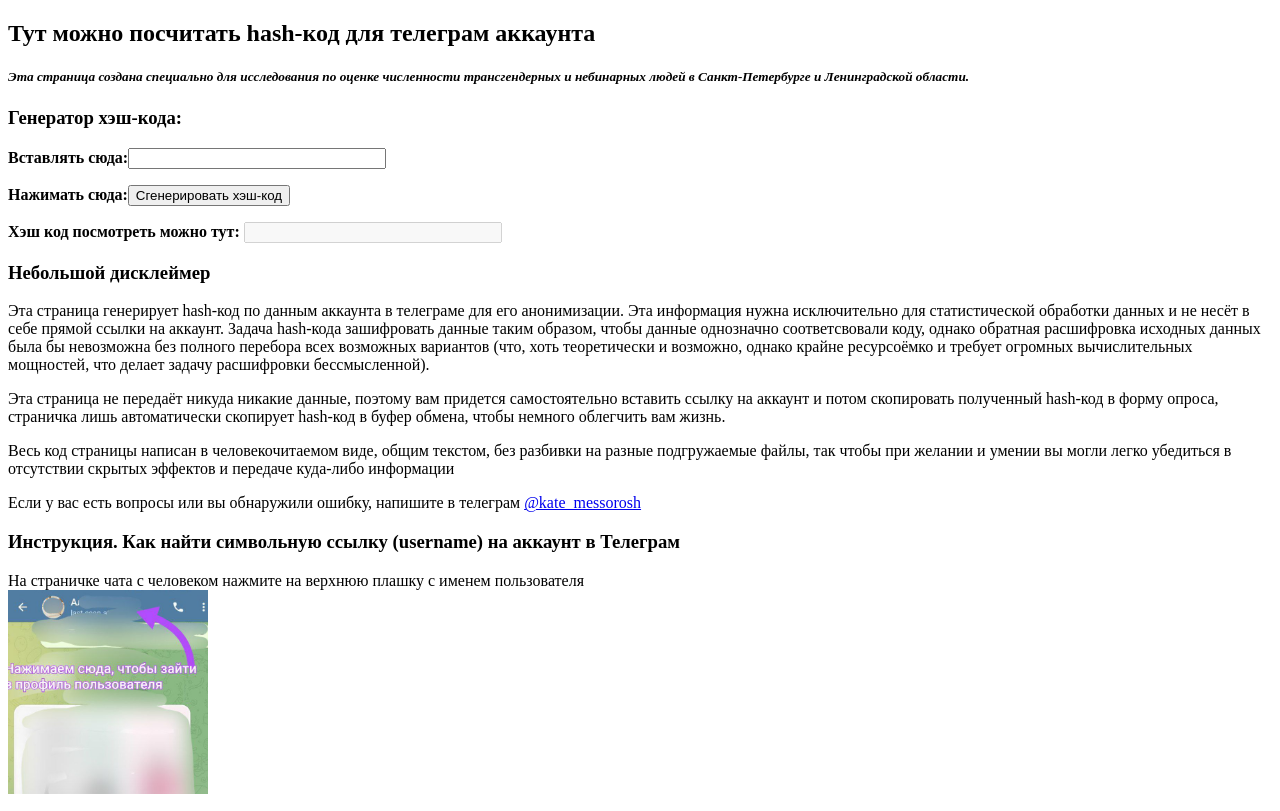
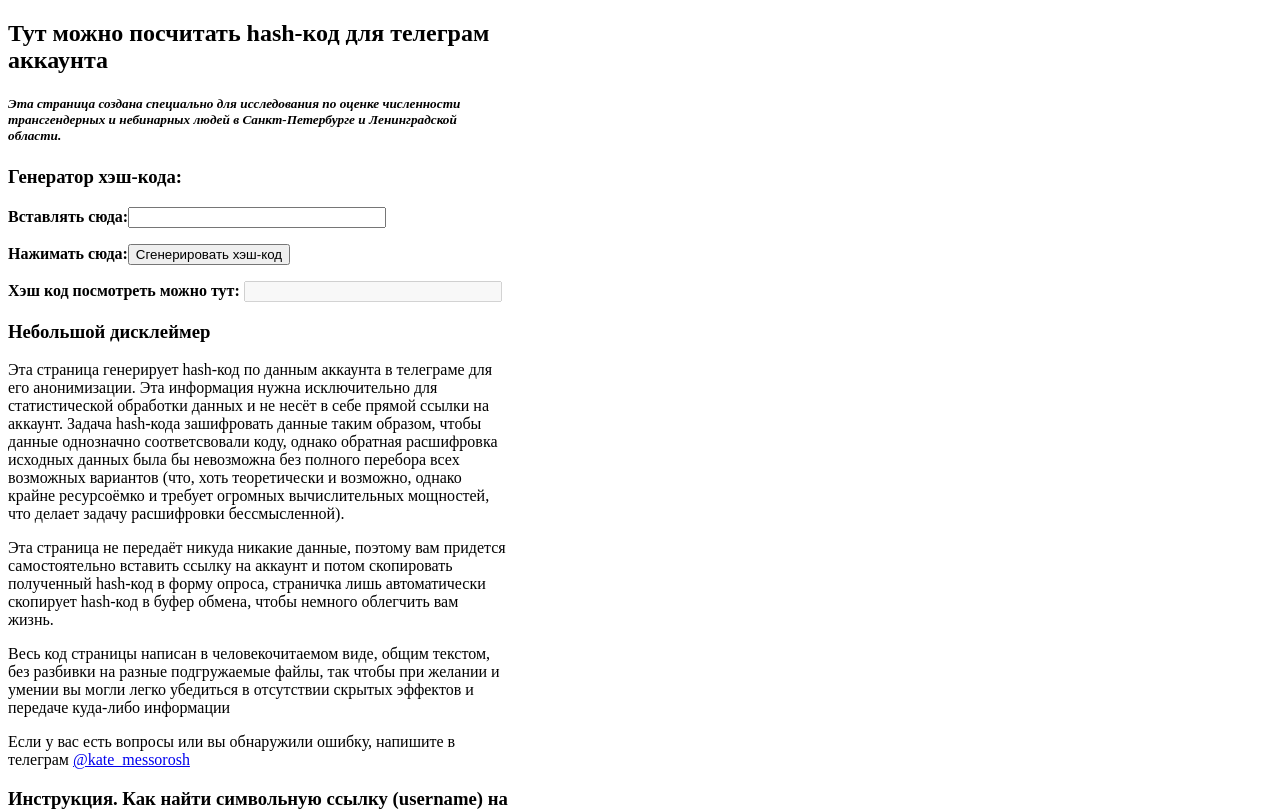
Before and after one commit to Homess/homess.github.io, a plain HTML site: page index.html in a window 1280 px wide. Shown: the top 811 px of the page. Drawn offline with Linux system fonts and the light colour scheme.

Commit message:
Update index.html

```diff
--- a/index.html
+++ b/index.html
@@ -102,7 +102,7 @@ MD5_CheckAndCount = function(){
 </script>
 </head>
 
-<body>
+<body style="width: 500px;">
 <h2>Тут можно посчитать hash-код для телеграм аккаунта</h2>
 <h5><i>Эта страница создана специально для исследования по оценке численности трансгендерных и небинарных людей в Санкт-Петербурге и Ленинградской области.</i></h5>
 
```
